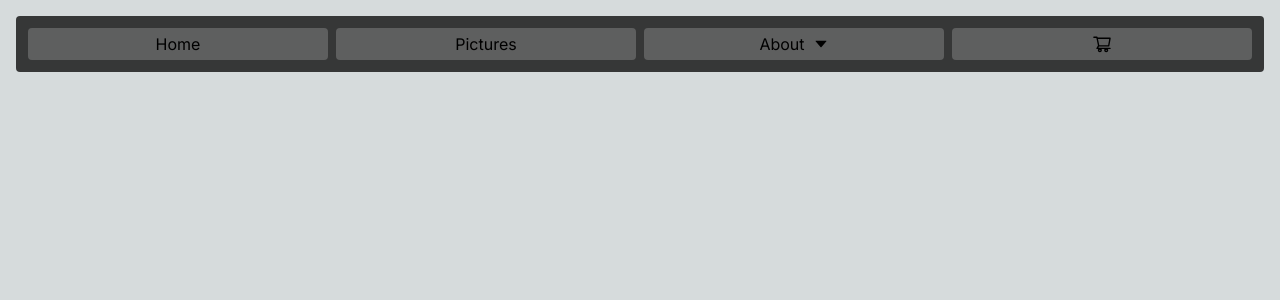
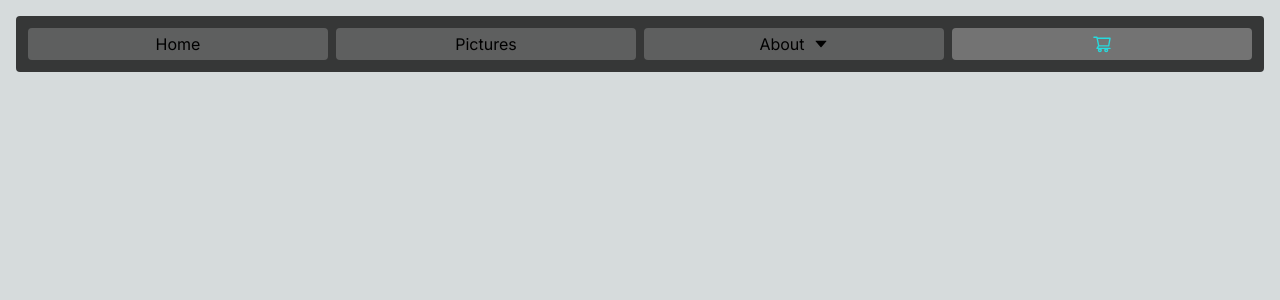
Before and after one commit to AelElliotBanyard/eshop-till, a Next.js app: page /cart in a window 1280 px wide. Shown: the top 300 px of the page. Built offline with nearby package versions, Linux system fonts and the light colour scheme.

Commit message:
add styling for active tab

```diff
--- a/src/app/globals.css
+++ b/src/app/globals.css
@@ -106,4 +106,14 @@ body {
   .navItem {
     @apply h-full bg-white bg-opacity-20 p-1 rounded;
   }
+
+  .navigationItem.active > .navItem,
+  .navigationItem.active > .navList {
+    @apply bg-white bg-opacity-30;
+  }
+
+  .navigationItem.active > .navItem > .navTitle,
+  .navigationItem.active > .navList > .navListTitle {
+    @apply text-[#27DADE];
+  }
 }
--- a/src/components/Navigation.tsx
+++ b/src/components/Navigation.tsx
@@ -1,24 +1,32 @@
+"use client";
 import NavigationItem from "./NavigationItem";
-import { AiOutlineShoppingCart, AiFillCaretDown } from "react-icons/ai";
+import { AiOutlineShoppingCart } from "react-icons/ai";
+import { usePathname } from "next/navigation";
 
 const Navigation = () => {
+  const current = usePathname().split("/")[1];
+  console.log(current);
   return (
     <div className="navigation">
       <nav>
         <ul className="navigationItems">
-            <li className="navigationItem">
+          <li className={"navigationItem " + (current === "" ? "active" : "")}>
             <NavigationItem title="Home" path="/" list={false} />
           </li>
-            <li className="navigationItem">
+          <li
+            className={
+              "navigationItem " + (current === "pictures" ? "active" : "")
+            }
+          >
             <NavigationItem title="Pictures" path="/pictures" list={false} />
           </li>
-            <li className="navigationItem">
+          <li className={"navigationItem " + (current === "aboutMe" ? "active" : "")}>
             <NavigationItem
               title="About"
               path="/"
               list={true}
               subroutes={[
-                  { title: "About Me", path: "/" },
+                { title: "About Me", path: "/aboutMe" },
                 {
                   title: "Portfolio",
                   path: "https://tillgrezet.myportfolio.com/",
@@ -26,7 +34,7 @@ const Navigation = () => {
               ]}
             />
           </li>
-            <li className="navigationItem">
+          <li className={"navigationItem " + (current === "cart" ? "active" : "")}>
             <NavigationItem
               title={<AiOutlineShoppingCart className="cartIcon" size={20} />}
               path="/cart"
```
Lines whose indentation alone changed are shown as unchanged.
